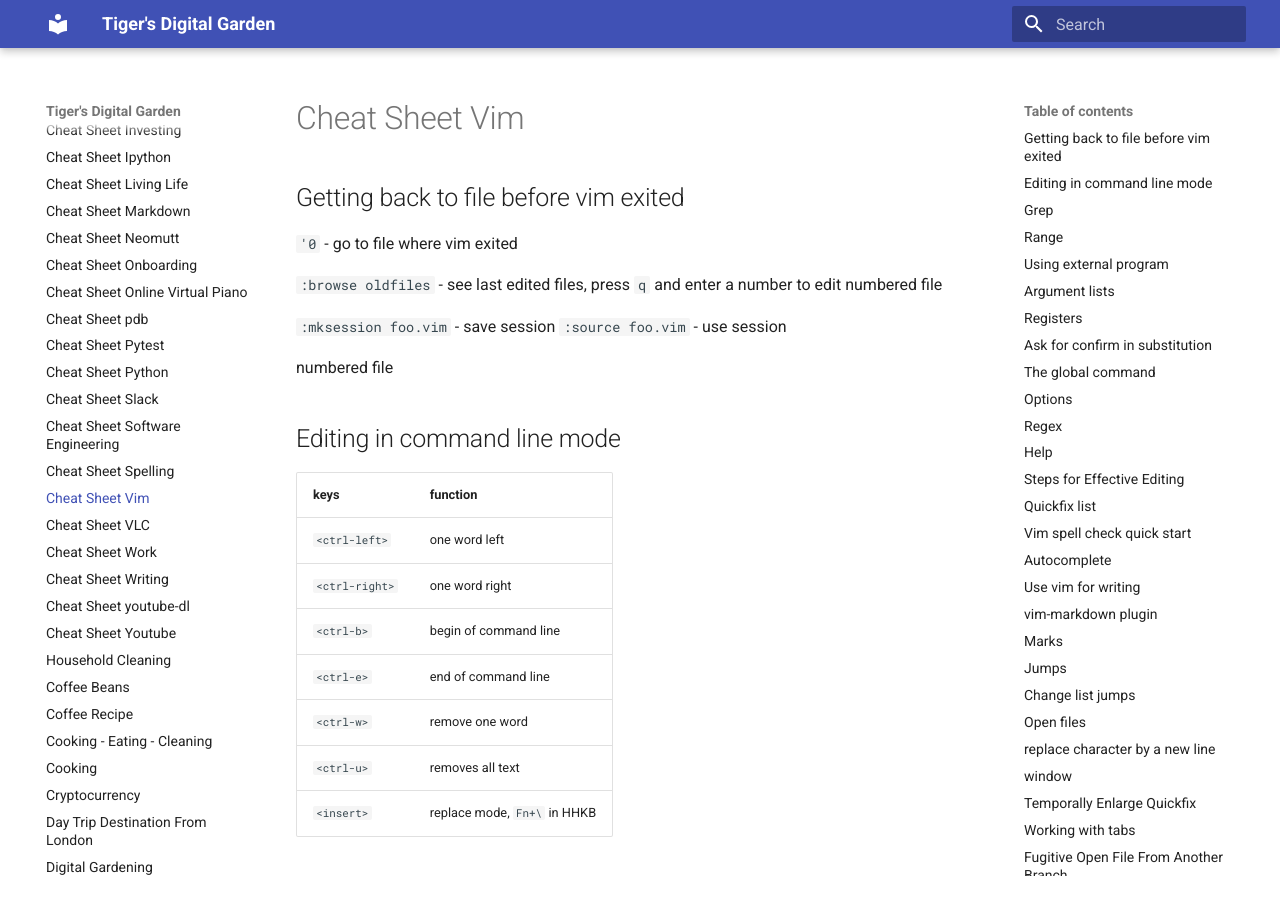
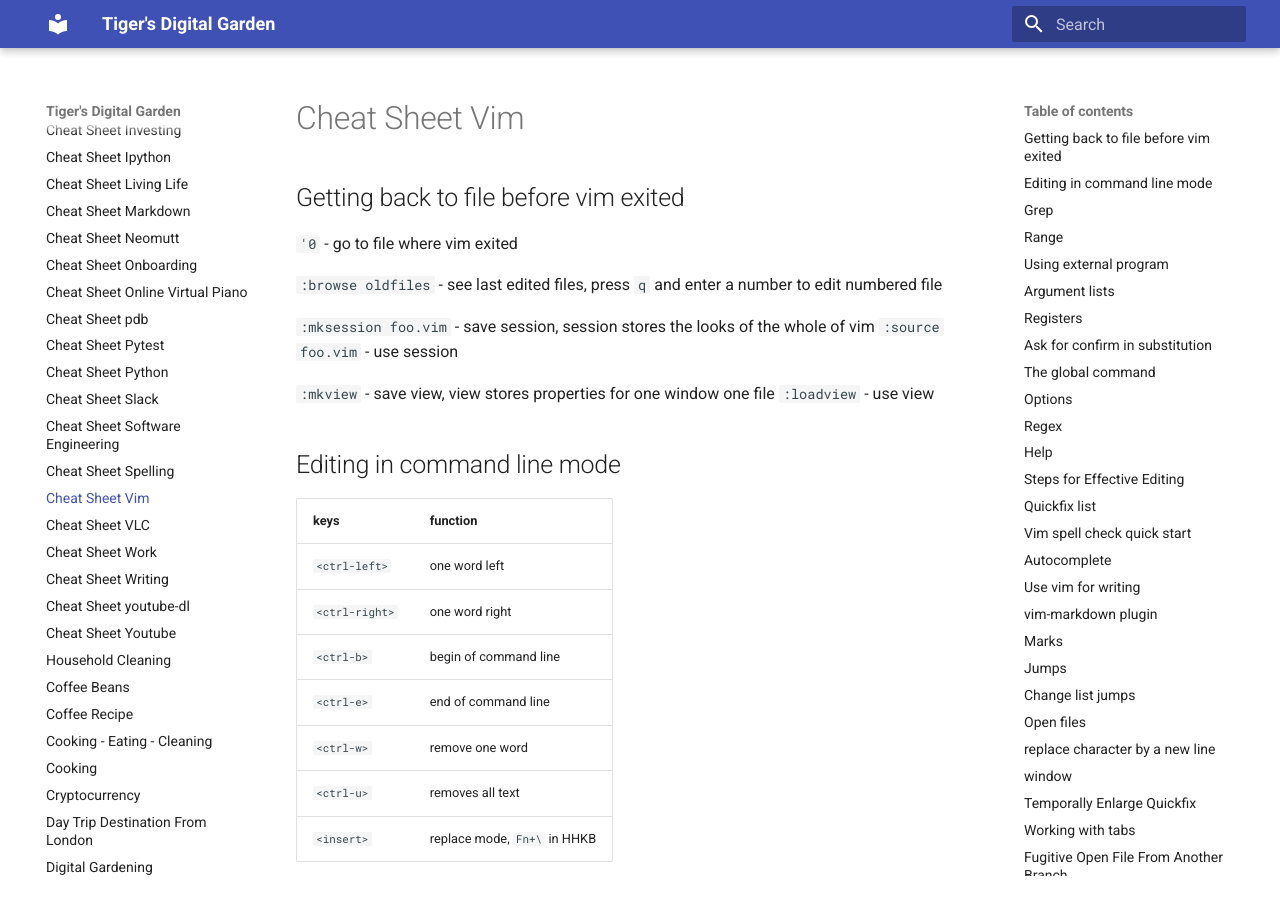
Before and after one commit to ynotstartups/notes, an MkDocs documentation site: the page built from notes/cheat-sheet-vim.md, in a window 1280 px wide and 900 px high. Built offline with MkDocs 1.6.1 and Material for MkDocs 9.7.7, drawn with Linux system fonts in a browser that asks for light colours.

Commit message:
add using view

```diff
--- a/notes/cheat-sheet-vim.md
+++ b/notes/cheat-sheet-vim.md
@@ -7,10 +7,12 @@
 `:browse oldfiles` - see last edited files, press `q` and enter a number to edit
 numbered file
 
-`:mksession foo.vim` - save session
+`:mksession foo.vim` - save session, session stores the looks of the whole of
+vim
 `:source foo.vim` - use session
 
-numbered file
+`:mkview` - save view, view stores properties for one window one file
+`:loadview ` - use view
 
 ## Editing in command line mode
 
```
